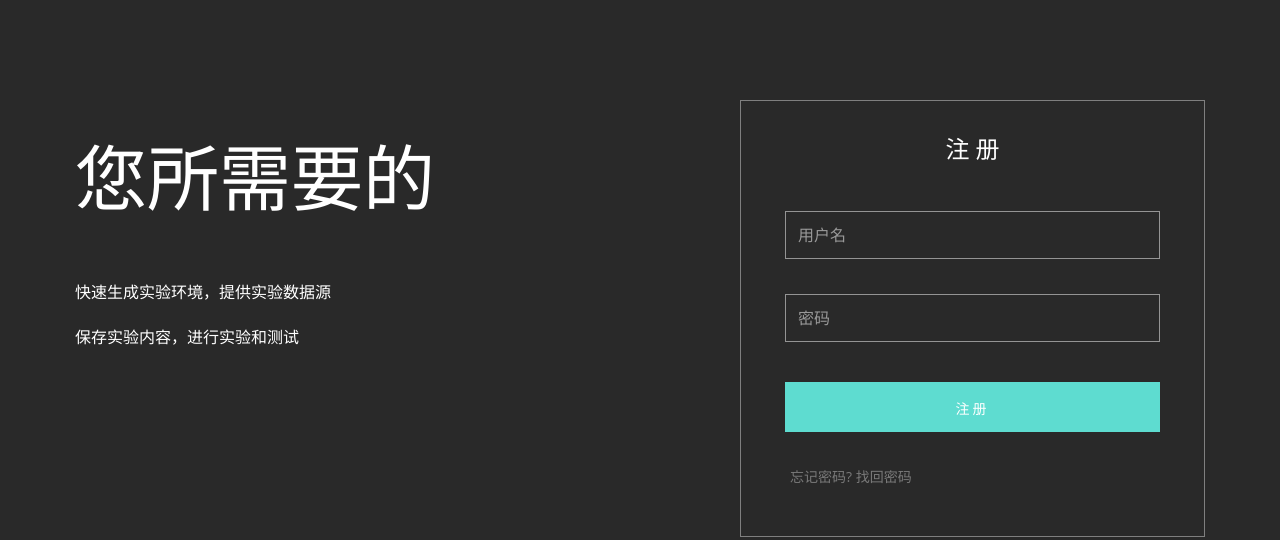
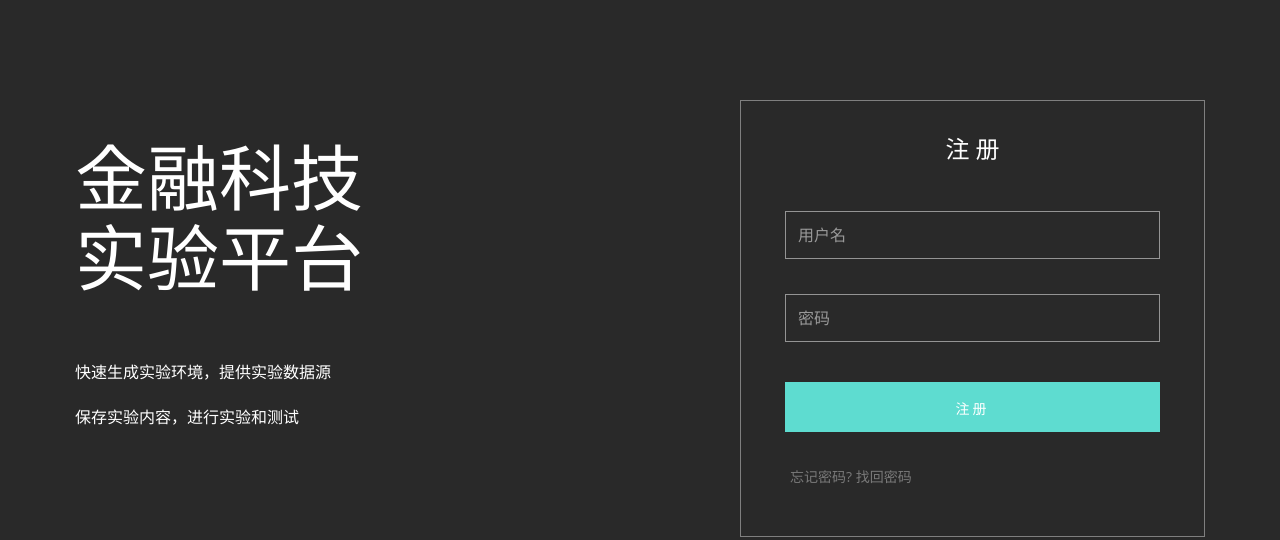
Before and after one commit to NickeryXu/Fintech-Platform, a Flask app: page /sign in a window 1280 px wide. Shown: the part 60-600 px from the top of that part. Run offline with Flask 2, Linux system fonts and the light colour scheme; the page is wider than the window, and the part outside it is not shown; some libraries are stand-ins or nearby versions.

Commit message:
solve bug

```diff
--- a/fintech-server/static/css/main.css
+++ b/fintech-server/static/css/main.css
@@ -96,7 +96,7 @@ h3.uppercase {
 .form-group {
     margin-bottom: 35px;
 }
-a.text-primary,a.text-primary:hover,a.text-primar:focus{ color: #5edcd0}
+a.text-primary,a.text-primary:hover,a.text-primary:focus{ color: #00AEAE}
 .fade-half{ color: rgba(255, 255, 255, 0.56)}
 hr{    border-top: 1px solid  rgba(255, 255, 255, 0.16); margin-top: 0}
 .bg-white{ background: #fff; color: #666}
--- a/fintech-server/templates/course.html
+++ b/fintech-server/templates/course.html
@@ -43,7 +43,7 @@
                           <div class="feature feature-1 boxed">
                             <h5 class="mb8 uppercase bold p-b-10">{{ course['series_title'] }}</h5>
                             <p class="fade-1-4 p-b-10">{{ course['course_description'] }}</p>
-                    <a href="/course/{{ course['id'] }}" class="text-primary">Learn More</a>
+                    <a href="/course/{{ course['id'] }}" class="text-primary">Join Course</a>
                                   </div>
                         </div>
                           {% endfor %}
--- a/fintech-server/templates/index.html
+++ b/fintech-server/templates/index.html
@@ -37,7 +37,10 @@
             	<div class="container m-t-60">
             		<div class=" m-t-40 ">
             			<div class="col-md-7  text-left m-t-40">
-            				<h1 class="large m-t-60 ">您所需要的</h1>
+            				<h1 class="large m-t-60 ">
+                                金融科技<br>
+                                实验平台
+                            </h1>
             				<h3 class="lead m-t-40 m-b-40 "><br>
                       快速生成实验环境，提供实验数据源<br><br>
                       保存实验内容，进行实验和测试<br><br>
```
